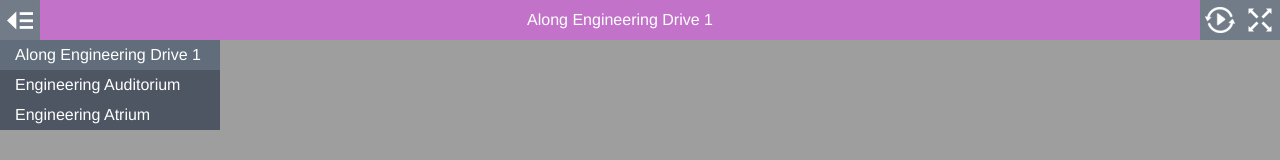
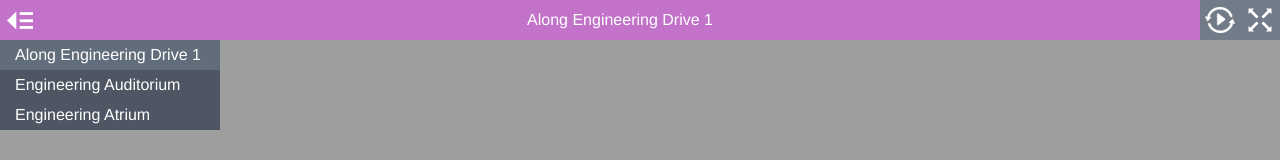
Before and after one commit to eilaelias/FoE-Tour, a plain HTML site: page index.html in a window 1280 px wide. Shown: the top 160 px of the page. Drawn offline with Linux system fonts and the light colour scheme; animation ran at ten frames a second.

Commit message:
changed bg colour of scenelisttoggle

```diff
--- a/style.css
+++ b/style.css
@@ -208,7 +208,7 @@ body.fullscreen-enabled.mobile #autorotateToggle {
   height: 40px;
   padding: 5px;
   background-color: rgb(103,115,131);
-  background-color: rgba(103,115,131,0.8);
+  background-color: rgba(203, 104, 212, 0.8);
 }
 
 .mobile #sceneListToggle {
```
